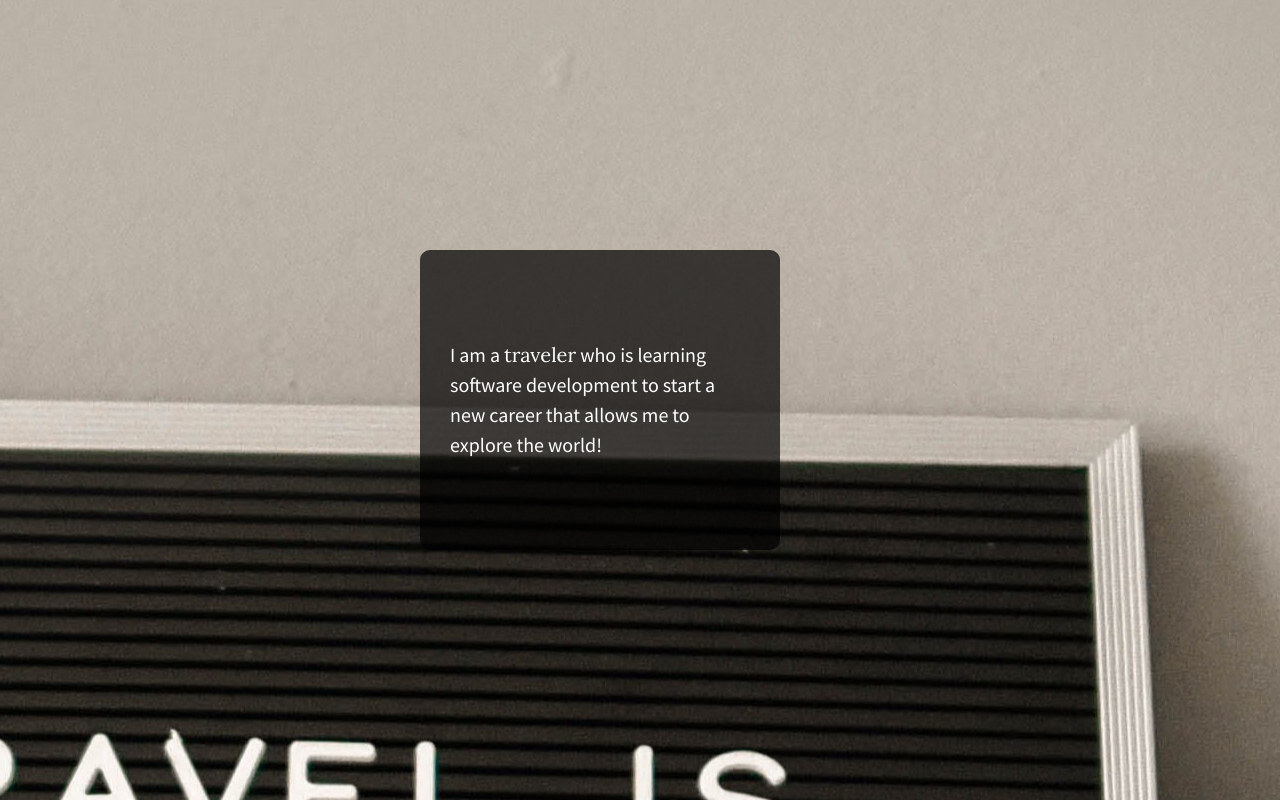
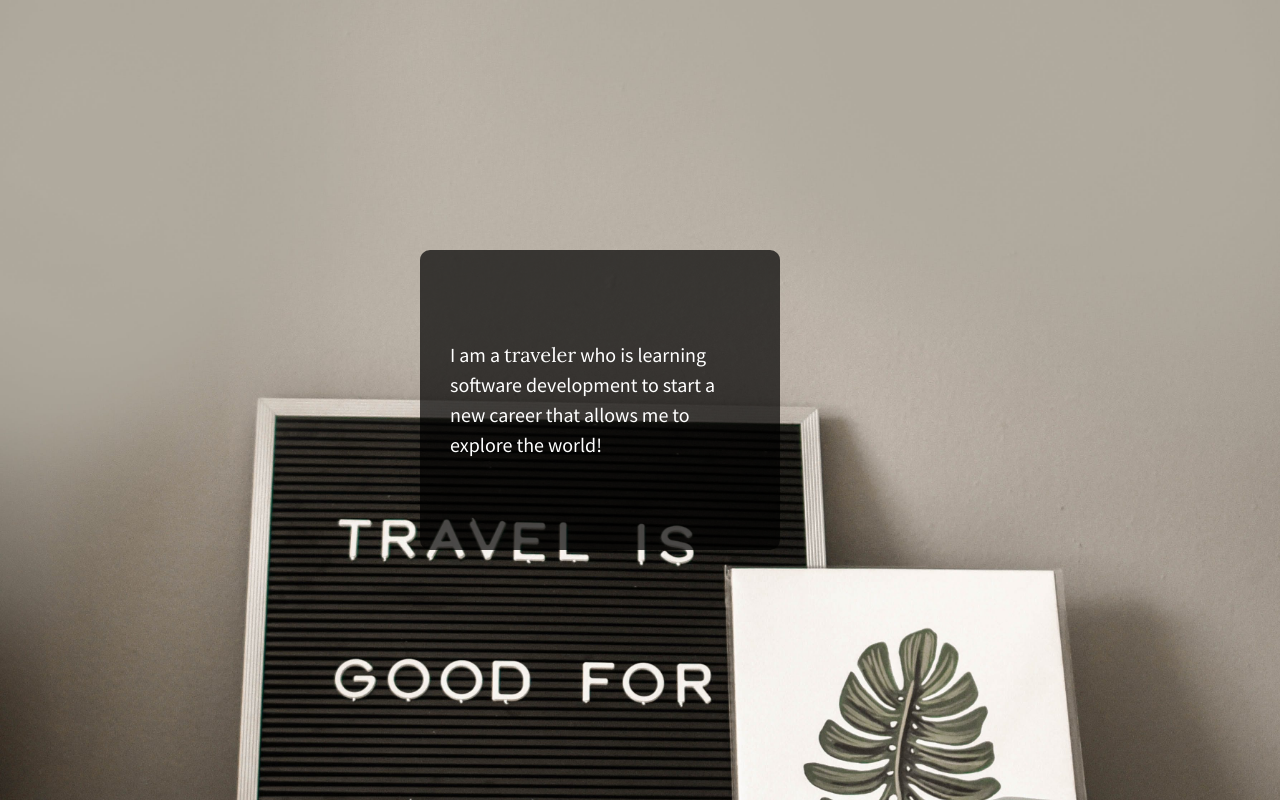
Before and after one commit to engle-sr/customize-flexbox, a plain HTML site: page index.html in a window 1280 px wide. Drawn offline with nearby package versions, Linux system fonts and the light colour scheme.

Commit message:
Adujested image.

```diff
--- a/css/main.css
+++ b/css/main.css
@@ -100,7 +100,7 @@ textarea {
 html {
   background: url(../pexels-element-digital-1051073.jpg) no-repeat center center fixed;
   height: 100%;
-  width: 1200px;
+  background-size: cover;
 
    /* set height to 100% - these are important for allowing content to vertically align */
 }
```
